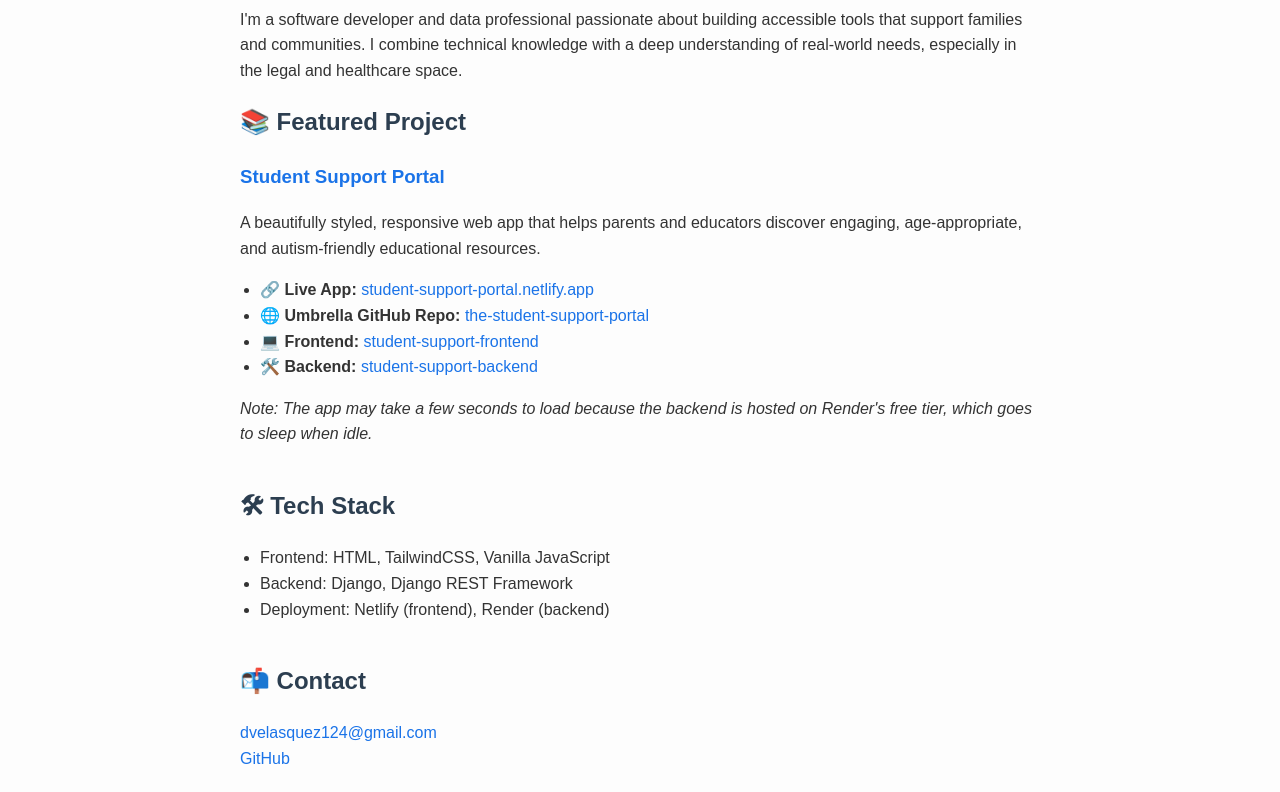
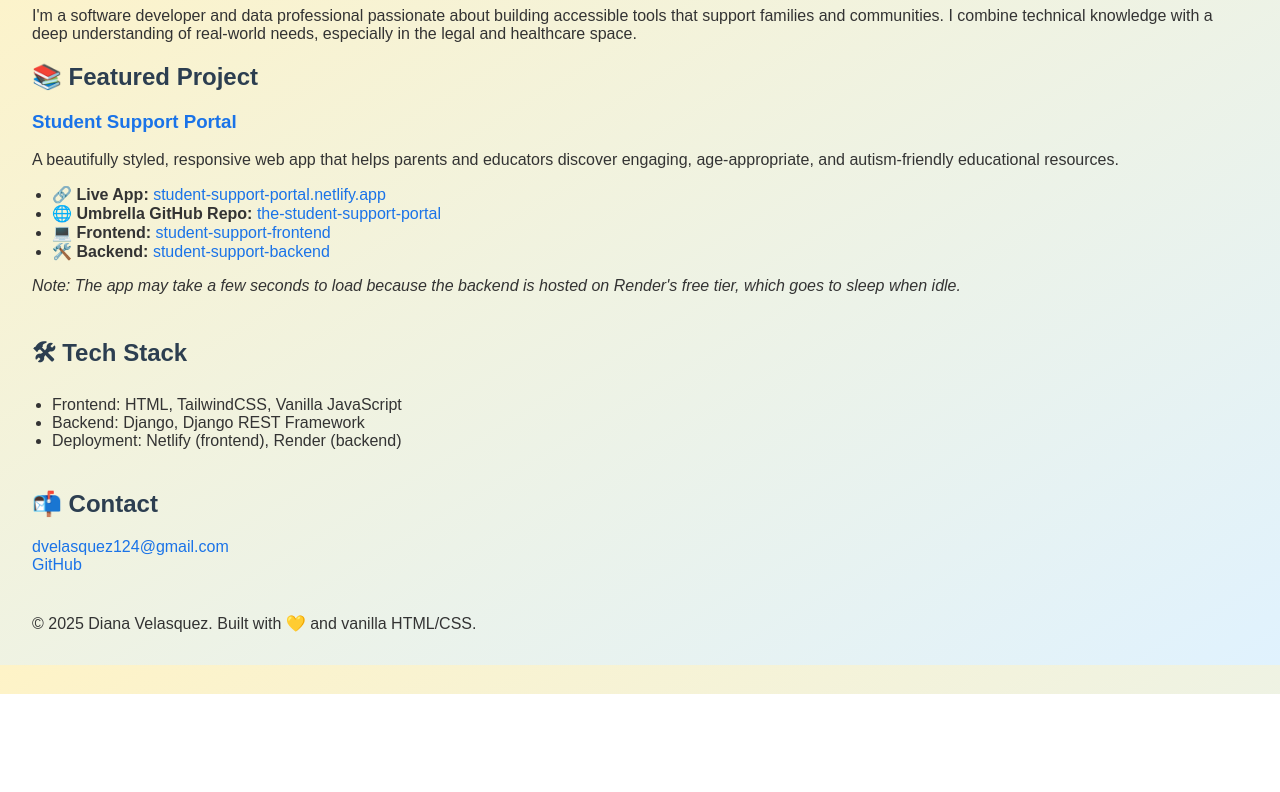
Before and after one commit to dvelasquez124/dvelasquez124.github.io, a plain HTML site: page index.html in a window 1280 px wide. Shown: the part 106-898 px from the top of the page. After the commit the page ends 800 px from the top, so only its background shows below. Drawn offline with Linux system fonts and the light colour scheme.

Commit message:
Modify CSS styling of body

```diff
--- a/index.html
+++ b/index.html
@@ -6,12 +6,10 @@
   <title>Diana Velasquez | Portfolio</title>
   <style>
     body {
-      font-family: Arial, sans-serif;
-      line-height: 1.6;
-      max-width: 800px;
-      margin: 40px auto;
-      padding: 0 20px;
-      background-color: #fdfdfd;
+        font-family: 'Nunito', sans-serif;
+      margin: 0;
+      padding: 2rem;
+      background: linear-gradient(to bottom right, #fef3c7, #e0f2fe);
       color: #333;
     }
 
```
